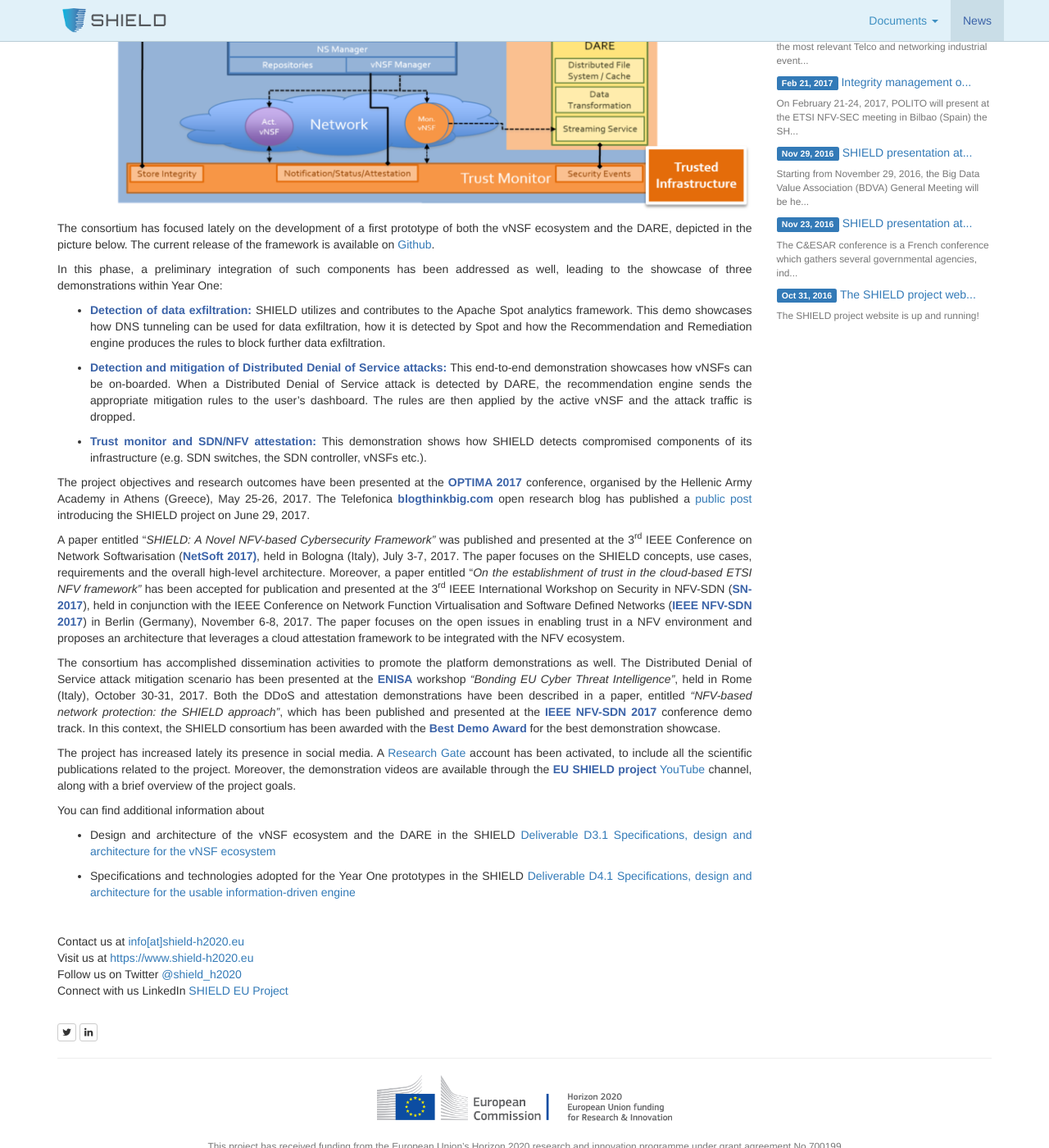
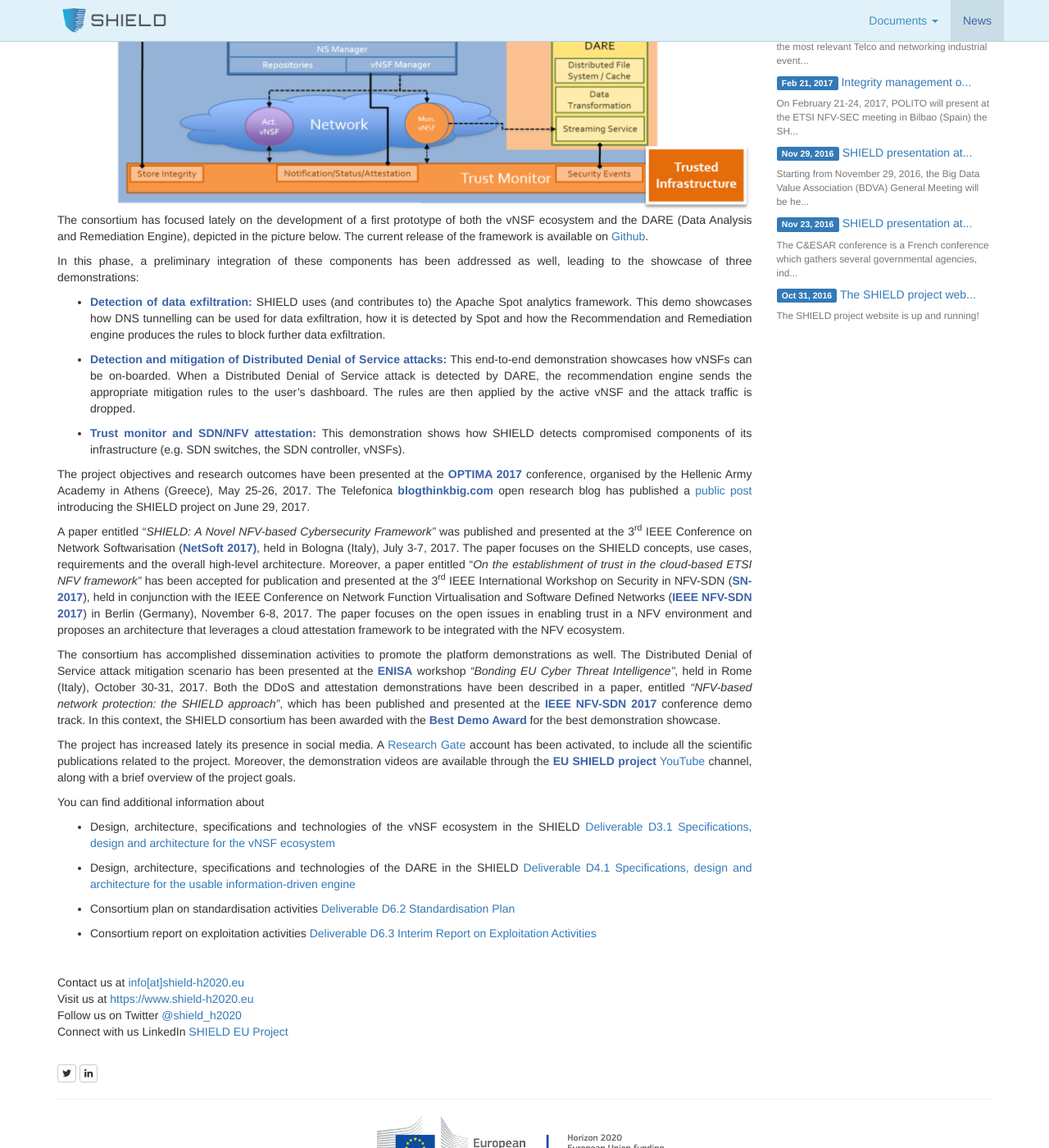
Before and after one commit to torsec/shield-h2020, a Jekyll site: the page built from _news/2017-12-19-newsletter-2-december-2017.md, in a window 1280 px wide and 1400 px high, scrolled down 871 px. Shown: the whole window at 82% size. Built offline with Jekyll 4.4.1, drawn with Linux system fonts in a browser that asks for light colours; comment, search, counter and statistics services are not loaded.

Commit message:
Added HTML version of newsletter 2

```diff
--- a/_news/2017-12-19-newsletter-2-december-2017.md
+++ b/_news/2017-12-19-newsletter-2-december-2017.md
@@ -15,30 +15,32 @@
 
 </p>
 
+
+
 <img src="{{ 'shield.png' | prepend: '/img/logo/' | prepend: site.baseurl }}"
   width="229" height="229" />
 
 <p><strong>SHIELD</strong> exploits NFV for adaptive monitoring of an IT infrastructure and for feeding the data to an analytics engine to detect attacks in real time. An intelligent reaction system is then activated to reconfigure the SDN/NFV infrastructure so that the attacks are thwarted. The SDN/NFV infrastructure itself is protected from attacks thanks to trusted computing techniques that permit to quickly identify misbehaving nodes.</p>
-<img class="img-responsive" src="{{ 'architecture.png' | prepend: '/img/misc/' | prepend: site.baseurl }}" />
-
-<p>The consortium has focused lately on the development of a first prototype of both the vNSF ecosystem and the DARE, depicted in the picture below. The current release of the framework is available on <a href="https://github.com/shield-h2020">Github</a>.</p>
-<p>In this phase, a preliminary integration of such components has been addressed as well, leading to the showcase of three demonstrations within Year One:</p>
+<p><img class="img-responsive" src="{{ 'architecture.png' | prepend: '/img/misc/' | prepend: site.baseurl }}" />
+The consortium has focused lately on the development of a first prototype of both the vNSF ecosystem and the DARE (Data Analysis and Remediation Engine), depicted in the picture below. The current release of the framework is available on <a href="https://github.com/shield-h2020">Github</a>.</p>
+<p>In this phase, a preliminary integration of these components has been addressed as well, leading to the showcase of three demonstrations:</p>
 <ul>
-<li><p><strong>Detection of data exfiltration:</strong> SHIELD utilizes and contributes to the Apache Spot analytics framework. This demo showcases how DNS tunneling can be used for data exfiltration, how it is detected by Spot and how the Recommendation and Remediation engine produces the rules to block further data exfiltration.</p></li>
+<li><p><strong>Detection of data exfiltration:</strong> SHIELD uses (and contributes to) the Apache Spot analytics framework. This demo showcases how DNS tunnelling can be used for data exfiltration, how it is detected by Spot and how the Recommendation and Remediation engine produces the rules to block further data exfiltration.</p></li>
 <li><p><strong>Detection and mitigation of Distributed Denial of Service attacks:</strong> This end-to-end demonstration showcases how vNSFs can be on-boarded. When a Distributed Denial of Service attack is detected by DARE, the recommendation engine sends the appropriate mitigation rules to the user’s dashboard. The rules are then applied by the active vNSF and the attack traffic is dropped.</p></li>
-<li><p><strong>Trust monitor and SDN/NFV attestation:</strong> This demonstration shows how SHIELD detects compromised components of its infrastructure (e.g. SDN switches, the SDN controller, vNSFs etc.).</p></li>
+<li><p><strong>Trust monitor and SDN/NFV attestation:</strong> This demonstration shows how SHIELD detects compromised components of its infrastructure (e.g. SDN switches, the SDN controller, vNSFs).</p></li>
 </ul>
 <p>The project objectives and research outcomes have been presented at the <strong>OPTIMA 2017</strong> conference, organised by the Hellenic Army Academy in Athens (Greece), May 25-26, 2017. The Telefonica <strong>blogthinkbig.com</strong> open research blog has published a <a href="http://en.blogthinkbig.com/2017/06/29/shield-project-applying-cognitive-security-future-virtualized-networks/">public post</a> introducing the SHIELD project on June 29, 2017.</p>
 <p>A paper entitled “<em>SHIELD: A Novel NFV-based Cybersecurity Framework”</em> was published and presented at the 3<sup>rd</sup> IEEE Conference on Network Softwarisation (<strong>NetSoft 2017)</strong>, held in Bologna (Italy), July 3-7, 2017. The paper focuses on the SHIELD concepts, use cases, requirements and the overall high-level architecture. Moreover, a paper entitled “<em>On the establishment of trust in the cloud-based ETSI NFV framework”</em> has been accepted for publication and presented at the 3<sup>rd</sup> IEEE International Workshop on Security in NFV-SDN (<strong>SN-2017</strong>), held in conjunction with the IEEE Conference on Network Function Virtualisation and Software Defined Networks (<strong>IEEE NFV-SDN 2017</strong>) in Berlin (Germany), November 6-8, 2017. The paper focuses on the open issues in enabling trust in a NFV environment and proposes an architecture that leverages a cloud attestation framework to be integrated with the NFV ecosystem.</p>
 <p>The consortium has accomplished dissemination activities to promote the platform demonstrations as well. The Distributed Denial of Service attack mitigation scenario has been presented at the <strong>ENISA</strong> workshop <em>“Bonding EU Cyber Threat Intelligence”</em>, held in Rome (Italy), October 30-31, 2017. Both the DDoS and attestation demonstrations have been described in a paper, entitled <em>“NFV-based network protection: the SHIELD approach”</em>, which has been published and presented at the <strong>IEEE NFV-SDN 2017</strong> conference demo track. In this context, the SHIELD consortium has been awarded with the <strong>Best Demo Award</strong> for the best demonstration showcase.</p>
 <p>The project has increased lately its presence in social media. A <a href="https://www.researchgate.net/project/SHIELD-Securing-against-intruders-and-other-threats-through-a-NFV-enabled-environment">Research Gate</a> account has been activated, to include all the scientific publications related to the project. Moreover, the demonstration videos are available through the <strong>EU SHIELD project</strong> <a href="https://www.youtube.com/channel/UCXBxrz-5eReK4nSC46yks5A/videos">YouTube</a> channel, along with a brief overview of the project goals.</p>
-
 <p>You can find additional information about</p>
 <ul>
-<li><p>Design and architecture of the vNSF ecosystem and the DARE in the SHIELD <a href="https://www.shield-h2020.eu/shield-h2020/documents/project-deliverables/SHIELD_D3.1_Specifications,_Design_and_Architecture_for_the_vNSF_Ecosystem_v1.0.pdf">Deliverable D3.1 Specifications, design and architecture for the vNSF ecosystem</a></p></li>
+<li><p>Design, architecture, specifications and technologies of the vNSF ecosystem in the SHIELD <a href="https://www.shield-h2020.eu/documents/project-deliverables/SHIELD_D3.1_Specifications,_Design_and_Architecture_for_the_vNSF_Ecosystem_v1.0.pdf">Deliverable D3.1 Specifications, design and architecture for the vNSF ecosystem</a></p></li>
 </ul>
 <ul>
-<li><p>Specifications and technologies adopted for the Year One prototypes in the SHIELD <a href="https://www.shield-h2020.eu/shield-h2020/documents/project-deliverables/SHIELD_D4.1_Specifications,_Design_and_Architecture_for_the_Usable_Information-Driven_Engine_v.1.0.pdf">Deliverable D4.1 Specifications, design and architecture for the usable information-driven engine</a></p></li>
+<li><p>Design, architecture, specifications and technologies of the DARE in the SHIELD <a href="https://www.shield-h2020.eu/documents/project-deliverables/SHIELD_D4.1_Specifications,_Design_and_Architecture_for_the_Usable_Information-Driven_Engine_v.1.0.pdf">Deliverable D4.1 Specifications, design and architecture for the usable information-driven engine</a></p></li>
+<li><p>Consortium plan on standardisation activities <a href="https://www.shield-h2020.eu/documents/project-deliverables/SHIELD_D6.2_Standardisation_Plan_v.1.0.pdf">Deliverable D6.2 Standardisation Plan</a></p></li>
+<li><p>Consortium report on exploitation activities <a href="https://www.shield-h2020.eu/documents/project-deliverables/SHIELD_D6.3_Interim_Report_on_Exploitation_Activities_v.1.0.pdf">Deliverable D6.3 Interim Report on Exploitation Activities</a></p></li>
 </ul>
 
 <br/>
```
